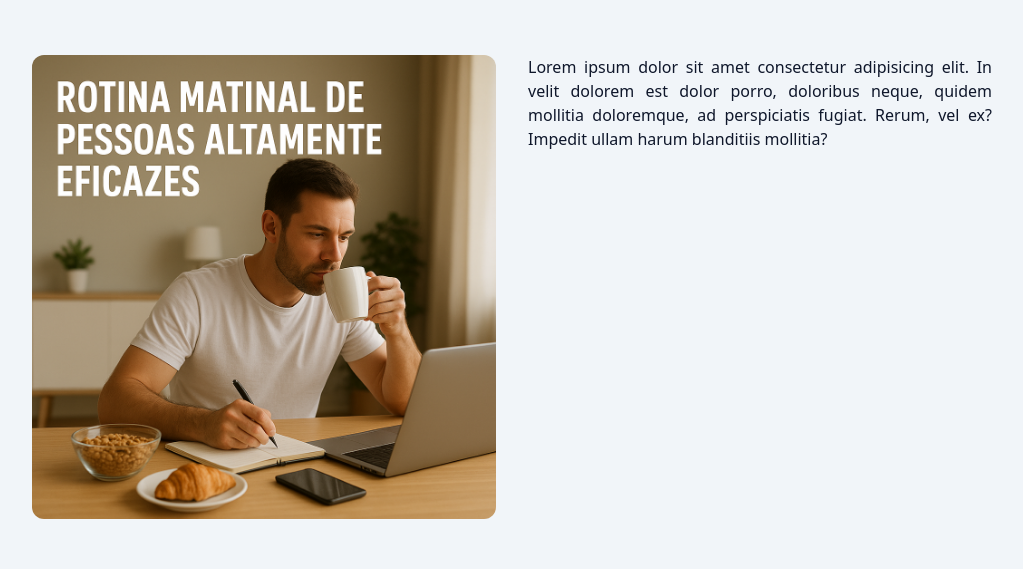
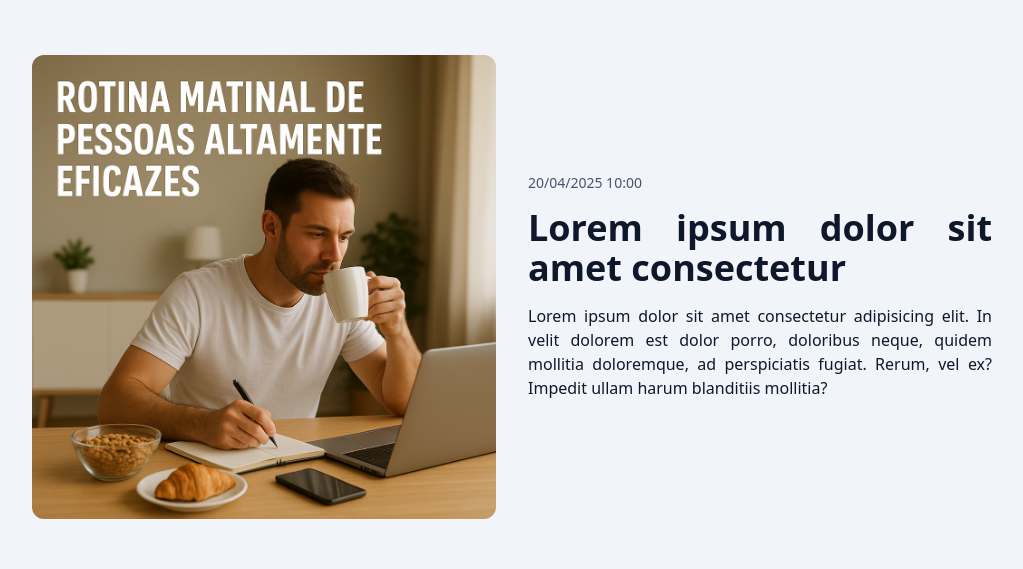
Before and after one commit to PatrickyLucas/the-blog-next-react-course, a Next.js app: page / in a window 1280 px wide. Shown: the part 149-718 px from the top of the page, without its empty margins (128-1151 px from the left). Built offline with nearby package versions, Linux system fonts and the light colour scheme.

Commit message:
feat: Concluindo o componente FeaturedPost

```diff
--- a/src/app/page.tsx
+++ b/src/app/page.tsx
@@ -14,18 +14,32 @@ export default async function HomePage() {
       <section className='grid grid-cols-1 gap-8 mb-16 sm:grid-cols-2 group'>
         <Link className='w-full h-full overflow-hidden rounded-xl' href='#'>
           <Image
-            className='group-hover:scale-105 transition'
+            className='w-full h-full object-cover object-center group-hover:scale-105 transition'
             src='/images/bryen_0.png'
             width={1200}
             height={720}
             alt='Título do post'
+            priority
           />
         </Link>
-        <div>
-          Lorem ipsum dolor sit amet consectetur adipisicing elit. In velit
-          dolorem est dolor porro, doloribus neque, quidem mollitia doloremque,
-          ad perspiciatis fugiat. Rerum, vel ex? Impedit ullam harum blanditiis
-          mollitia?
+        <div className='flex flex-col gap-4 sm:justify-center'>
+          <time
+            className='text-slate-600 block text-sm/tight'
+            dateTime='2025-04-20'
+          >
+            20/04/2025 10:00
+          </time>
+
+          <h1 className='text-2xl/tight font-extrabold sm:text-4xl'>
+            <Link href='#'>Lorem ipsum dolor sit amet consectetur</Link>
+          </h1>
+
+          <p>
+            Lorem ipsum dolor sit amet consectetur adipisicing elit. In velit
+            dolorem est dolor porro, doloribus neque, quidem mollitia
+            doloremque, ad perspiciatis fugiat. Rerum, vel ex? Impedit ullam
+            harum blanditiis mollitia?
+          </p>
         </div>
       </section>
 
```
